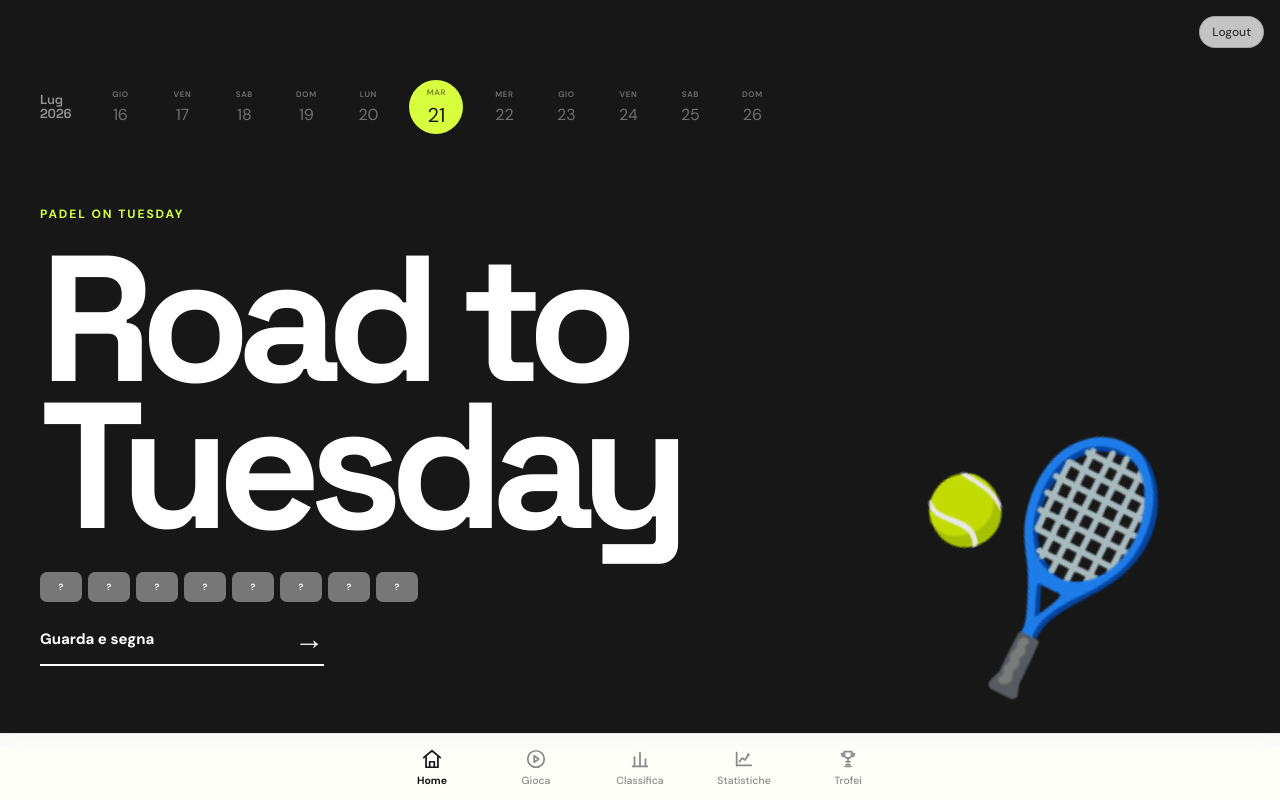
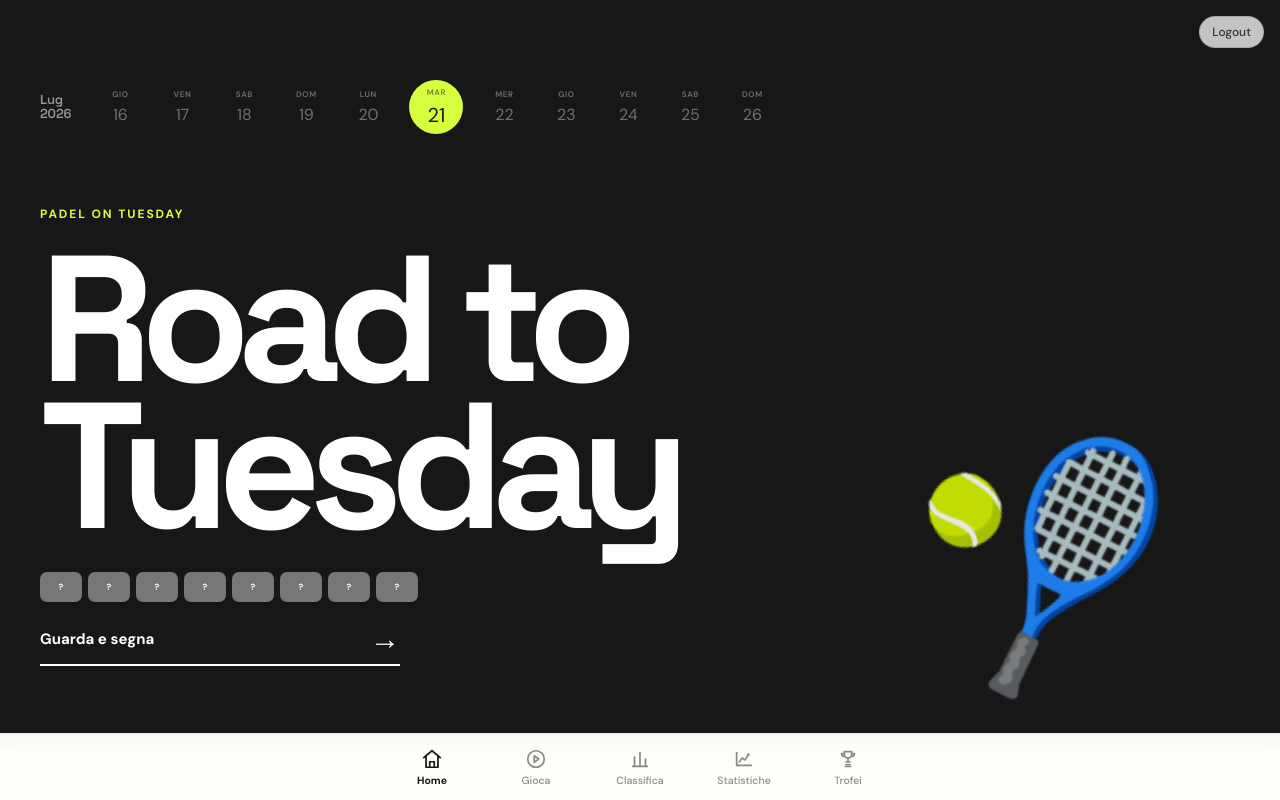
Before and after one commit to UAmbrosoli/progetto-zero, a Next.js app: page / in a window 1280 px wide. Shown: the top 800 px of the page. Built offline with nearby package versions, Linux system fonts and the light colour scheme; no server answers; the database is empty.

Commit message:
Allinea linea Guarda e segna

```diff
--- a/app/globals.css
+++ b/app/globals.css
@@ -1530,9 +1530,11 @@ h3 {
   color: white;
 }
 .home-hero-presenze {
-  display: inline-flex;
-  align-items: center;
-  gap: 140px;
+  display: flex;
+  align-items: center;
+  justify-content: space-between;
+  width: 100%;
+  max-width: 360px;
   margin-top: 22px;
   padding-bottom: 10px;
   border-bottom: 2px solid currentColor;
```
